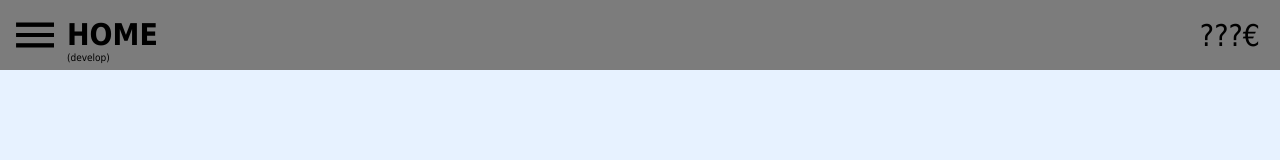
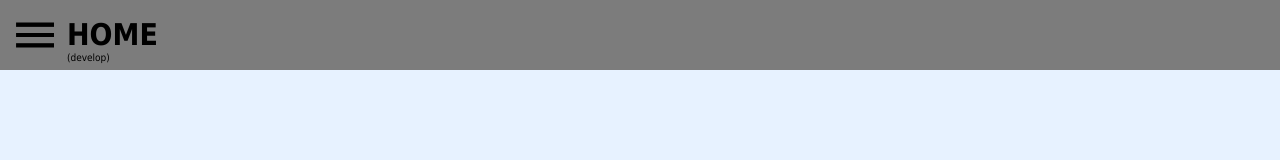
Before and after one commit to snipsllll/MoneyManagerPwa, an Angular app: page / in a window 1280 px wide. Shown: the top 160 px of the page. Built offline with nearby package versions, Linux system fonts and the light colour scheme.

Commit message:
topbar budget nur anzeigen wenn budget definiert ist

```diff
--- a/src/app/Components/buchungen-list-day/buchungen-list-day.component.html
+++ b/src/app/Components/buchungen-list-day/buchungen-list-day.component.html
@@ -7,6 +7,5 @@
       <app-buchung-listelem [buchung]="buchung"></app-buchung-listelem>
       <hr class="hr" *ngIf="!last">
     </div>
-
   </div>
 </div>
--- a/src/app/Components/top-bar/top-bar.component.html
+++ b/src/app/Components/top-bar/top-bar.component.html
@@ -13,7 +13,7 @@
 
     </div>
     <div class="top-bar__right">
-      <div class="top-bar__budget" (click)="toggleDropdown()">
+      <div class="top-bar__budget" *ngIf="dayBudget().month !== '???'" (click)="toggleDropdown()">
         {{ dayBudget()!.month }}€
       </div>
     </div>
```
